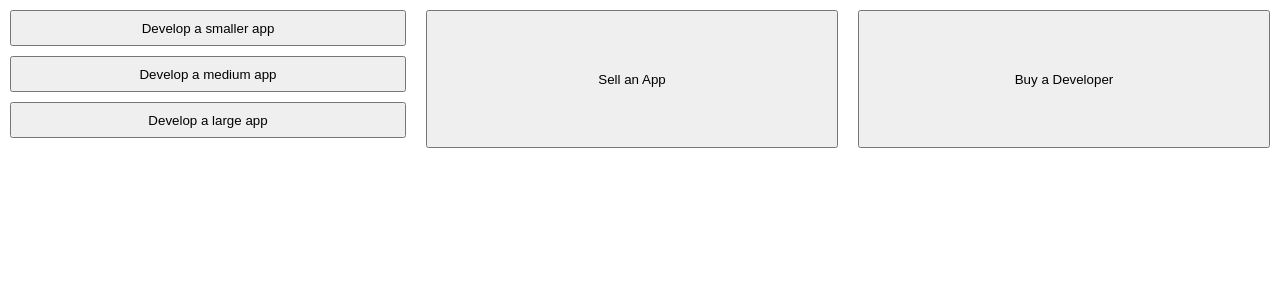
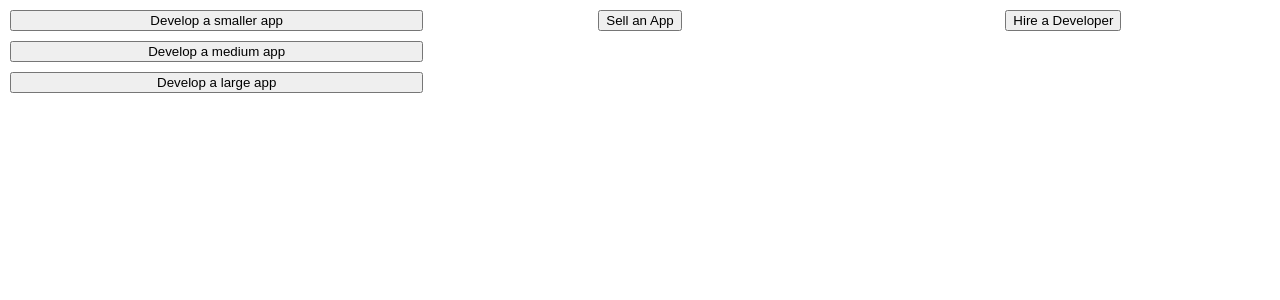
Before and after one commit to ingenmaffen/dev-clicker, a React (Create React App) app: page / in a window 1280 px wide. Shown: the top 300 px of the page. Built offline with nearby package versions, Linux system fonts and the light colour scheme.

Commit message:
Modify styling for better spacing

```diff
--- a/src/App.css
+++ b/src/App.css
@@ -1,14 +1,21 @@
 body, html {
   margin: 0;
+  position: relative;
+  text-align: center;
 }
 
 .main-content {
-  width: 100%;
-  height: 100%;
+  position: absolute;
+  left: 0;
+  right: 0;
+  top: 0;
+  bottom: 0;
   display: flex;
+  justify-content: space-between;
+  column-gap: 10px;
+  margin: 10px;
 }
 
 .main-content > * {
   flex: 1;
-  margin: 10px;
 }
--- a/src/Layout/ResourcePanel.js
+++ b/src/Layout/ResourcePanel.js
@@ -1,3 +1,5 @@
 export const ResourcePanel = () => (
-    <button>Buy a Developer</button>
+    <div>
+        <button>Hire a Developer</button>
+    </div>
 );
--- a/src/Layout/SellPanel.js
+++ b/src/Layout/SellPanel.js
@@ -1,3 +1,5 @@
 export const SellPanel = () => (
-    <button>Sell an App</button>
+    <div>
+        <button>Sell an App</button>
+    </div>
 );
```
